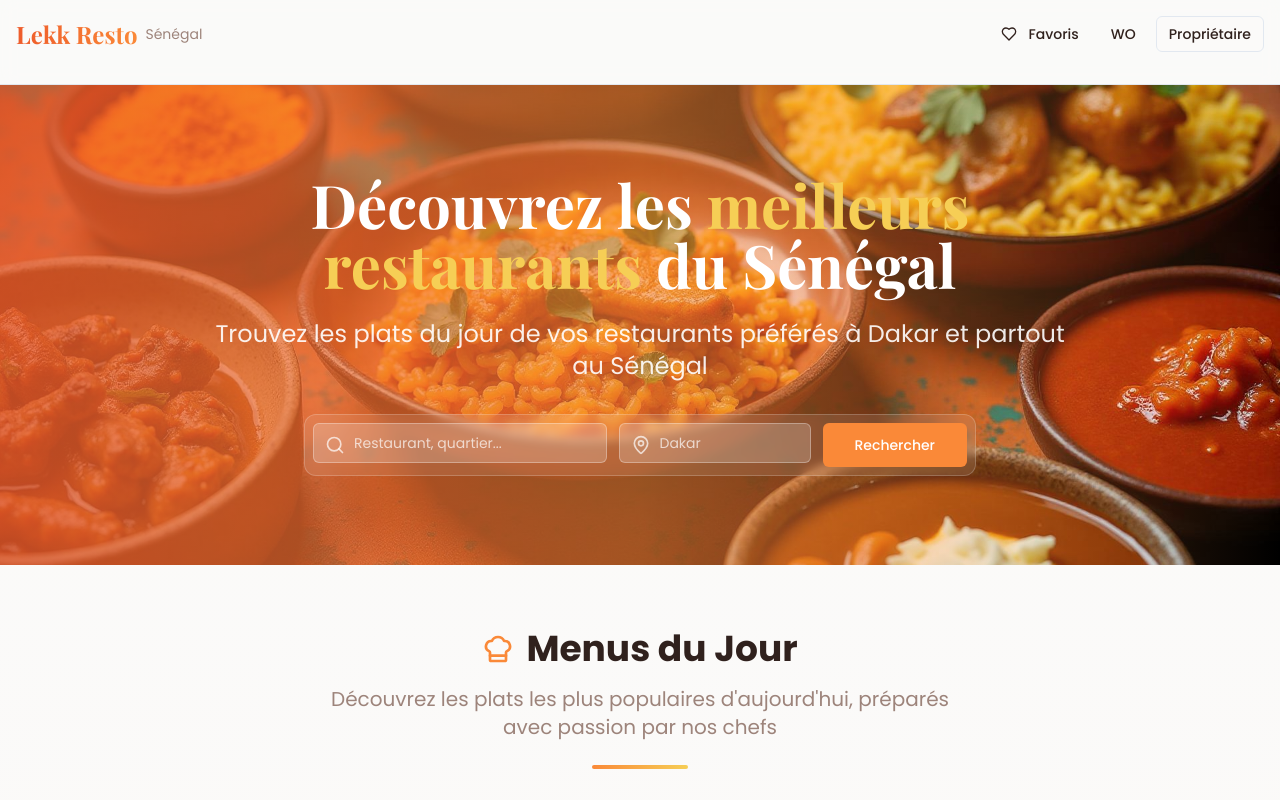
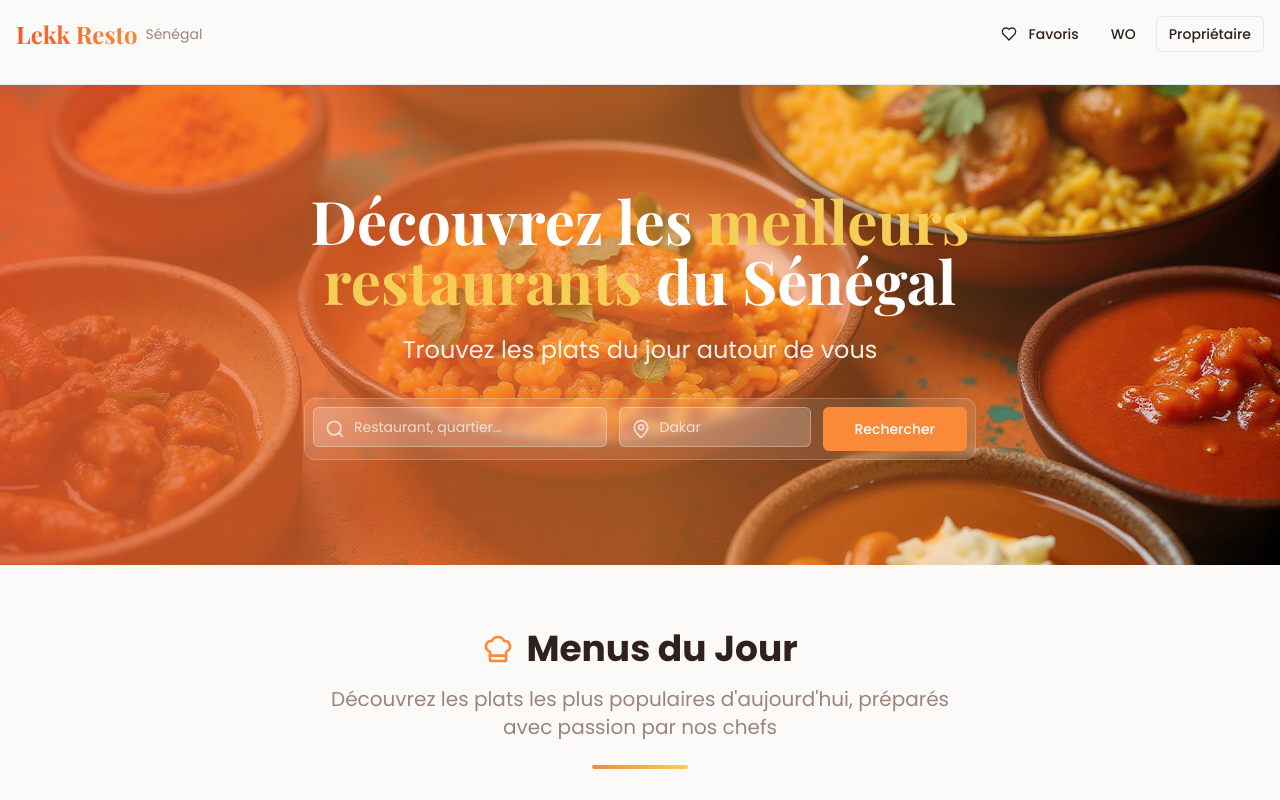
Before and after one commit to nattydreadcrew/lekk-resto-senegal, a React (Vite) app: page / in a window 1280 px wide. Shown: the top 800 px of the page. Built offline with nearby package versions, Linux system fonts and the light colour scheme.

Commit message:
Visual edit in Lovable

```diff
--- a/src/components/HeroSection.tsx
+++ b/src/components/HeroSection.tsx
@@ -20,9 +20,7 @@ const HeroSection = () => {
           du Sénégal
         </h1>
 
-        <p className="text-xl md:text-2xl mb-8 text-white/90">
-          Trouvez les plats du jour de vos restaurants préférés à Dakar et partout au Sénégal
-        </p>
+        <p className="text-xl md:text-2xl mb-8 text-white/90">Trouvez les plats du jour autour de vous</p>
 
         {/* Search Bar */}
         <div className="max-w-2xl mx-auto">
```
